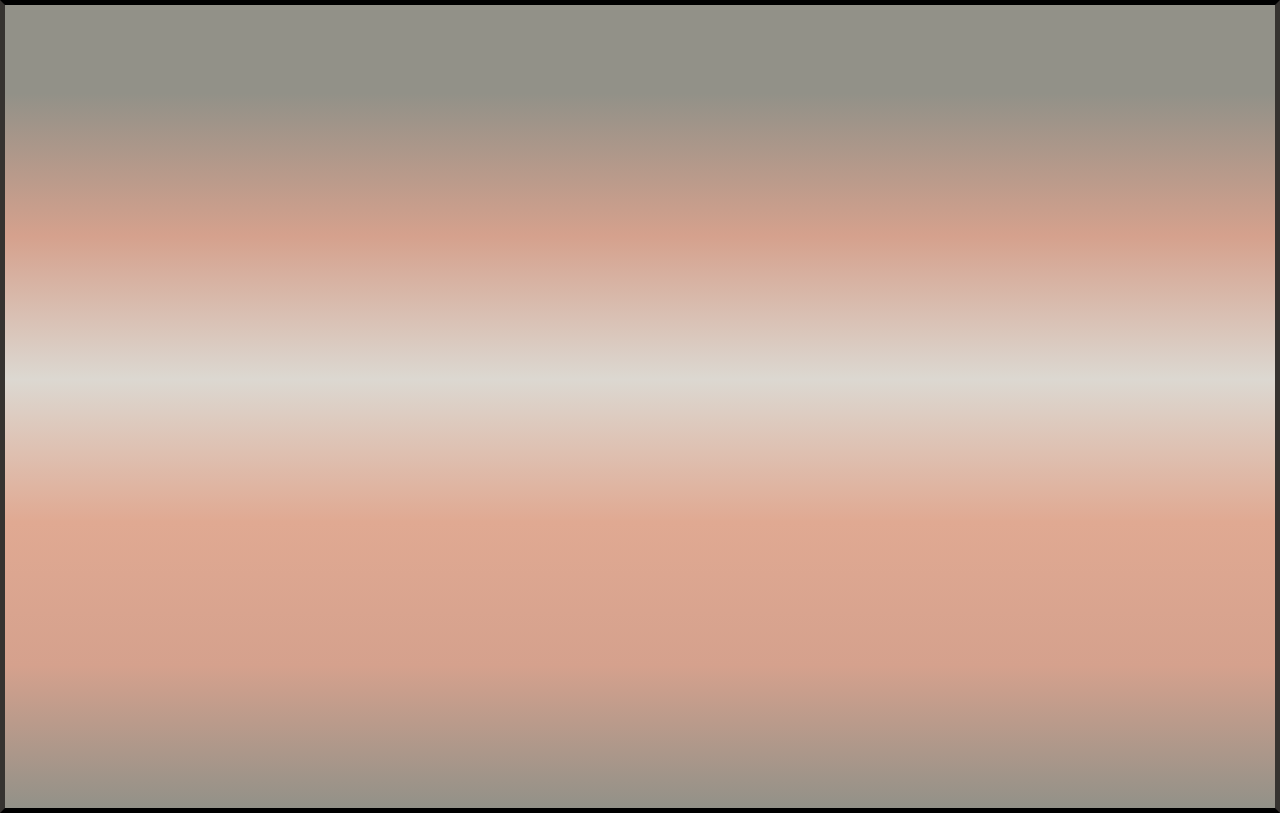
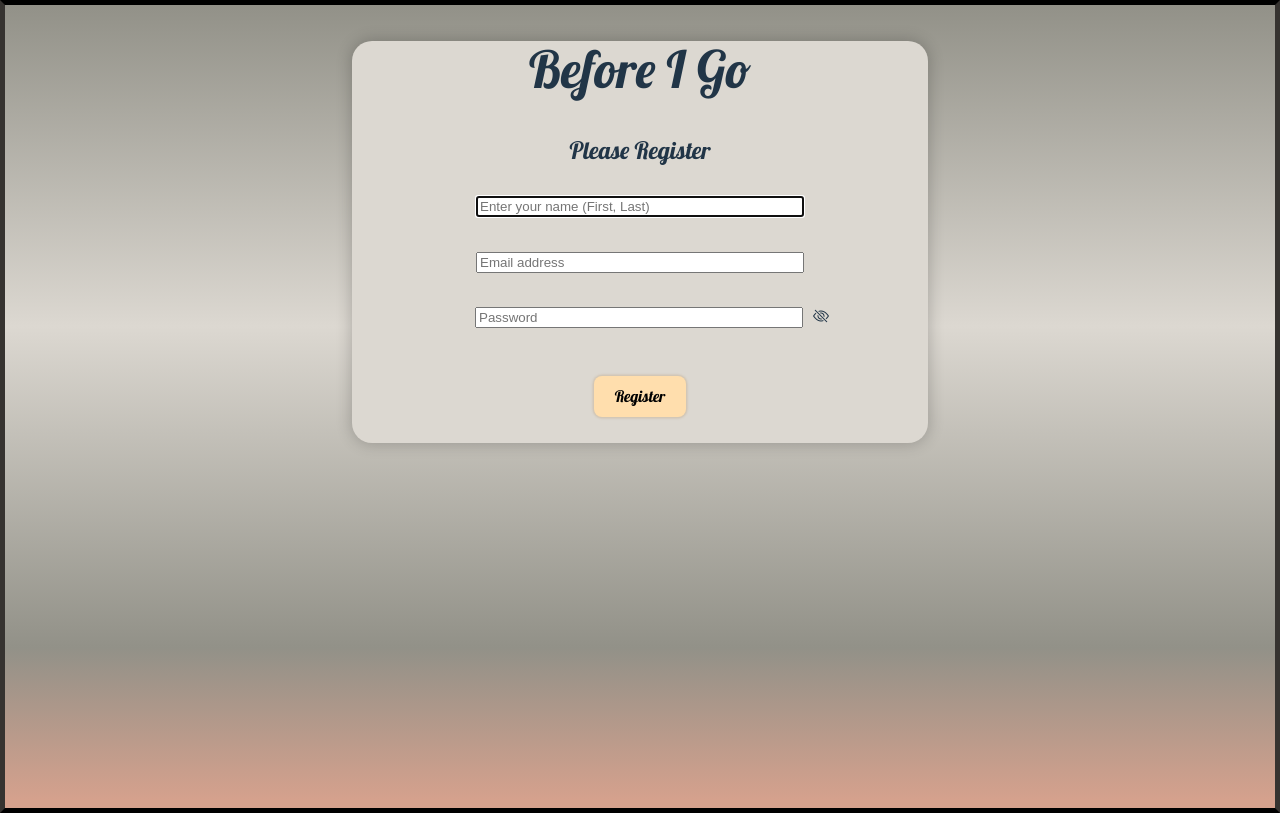
Before and after one commit to Revvvolution/Before-I-Go, a React (Vite) app: page /register in a window 1280 px wide. Built offline with nearby package versions, Linux system fonts and the light colour scheme; sample sign-in values are in the browser's storage; a web font is replaced by a local one.

Commit message:
Added Register component functionality with new creator posting to database, as well as a function for password visibility toggling

```diff
--- a/index.html
+++ b/index.html
@@ -4,6 +4,7 @@
     <meta charset="UTF-8" />
     <link rel="icon" type="image/svg+xml" href="/vite.svg" />
     <link rel="stylesheet" href="./index.css">
+    <link rel="stylesheet" href="https://cdn.jsdelivr.net/npm/bootstrap-icons@1.3.0/font/bootstrap-icons.css">
     <link rel="preconnect" href="https://fonts.googleapis.com">
     <link rel="preconnect" href="https://fonts.gstatic.com" crossorigin>
     <meta name="viewport" content="width=device-width, initial-scale=1.0" />
--- a/src/App.jsx
+++ b/src/App.jsx
@@ -3,13 +3,13 @@ import { Route, Routes } from 'react-router-dom'
 import { Authorized } from './views/Authorized.jsx'
 import { ApplicationViews } from './views/ApplicationViews.jsx'
 import { Login } from './components/auth/Login.jsx'
-/* import { Register } from './components/auth/Register.jsx' */
+import { Register } from './components/auth/Register.jsx'
 
 export const App = () => {
   return (
     <Routes>
       <Route path="/login" element={<Login />} />
-      {/* <Route path="/register" element={<Register />} />  */}
+      <Route path="/register" element={<Register />} />
 
       <Route path="*" element={
         <Authorized>
--- a/src/components/auth/Login.css
+++ b/src/components/auth/Login.css
@@ -42,6 +42,13 @@ fieldset {
 
 .form-group {
     margin-bottom: 1rem;
+    display: inline-block;
+}
+
+.form-group-pass {
+    margin-bottom: 1rem;
+    margin-left: 1.5rem;
+    display: inline-block;
 }
 
 .container-login label {
@@ -68,3 +75,23 @@ fieldset {
 .register-txt {
     margin-top: 1rem;
 }
+
+.bi-eye-slash {
+    margin-left: 10px;
+}
+
+.bi-eye-slash:hover {
+    cursor: pointer;
+    box-shadow: 0 0 20px 5px rgb(255, 255, 255, 0.25);
+    background-color: rgb(255, 255, 255, 0.25);
+}
+
+.bi-eye {
+    margin-left: 10px;
+}
+
+.bi-eye:hover {
+    cursor: pointer;
+    box-shadow: 0 0 20px 5px rgb(255, 255, 255, 0.25);
+    background-color: rgb(255, 255, 255, 0.25);
+}
--- a/src/components/auth/Register.jsx
+++ b/src/components/auth/Register.jsx
@@ -0,0 +1,121 @@
+import { useState } from "react"
+import { useNavigate } from "react-router-dom"
+import "./Login.css"
+import { createUser, getCreatorByEmail } from "../../services/userService.jsx"
+
+export const Register = (props) => {
+
+  const uuid = crypto.randomUUID()
+
+  const [showPassword, setShowPassword] = useState(false);
+
+  const [creator, setCreator] = useState({
+    id: "",
+    name: "",
+    email: "",
+    password: "",
+    viewcode: uuid
+  })
+  let navigate = useNavigate()
+
+  const registerNewCreator = () => {
+    createUser(creator).then((createdUser) => {
+      if (createdUser.hasOwnProperty("id")) {
+        localStorage.setItem(
+          "creator_user",
+          JSON.stringify({
+            id: createdUser.id,
+            name: createdUser.name,
+            viewcode: createdUser.viewcode
+          })
+        )
+
+        navigate("/")
+      }
+    })
+  }
+
+  const handleRegister = (e) => {
+    e.preventDefault()
+    getCreatorByEmail(creator.email).then((response) => {
+      if (response.length > 0) {
+        // Duplicate email. No good.
+        window.alert("Account with that email address already exists")
+      } else {
+        // Good email, create user.
+        registerNewCreator()
+      }
+    })
+  }
+
+  const updateCreator = (evt) => {
+    const copy = { ...creator }
+    copy[evt.target.id] = evt.target.value
+    setCreator(copy)
+  }
+
+    const togglePasswordVisibility = () => {
+      setShowPassword((prevShowPassword) => !prevShowPassword);
+    };
+
+
+
+  return (
+    <main className="container-login" style={{ textAlign: "center" }}>
+      <form className="form-login" onSubmit={handleRegister}>
+        <h1>Before I Go</h1>
+        <h2>Please Register</h2>
+        <fieldset>
+          <div className="form-group">
+            <input
+              onChange={updateCreator}
+              type="text"
+              id="name"
+              className="form-control"
+              placeholder="Enter your name (First, Last)"
+              required
+              autoFocus
+            />
+          </div>
+        </fieldset>
+        <fieldset>
+          <div className="form-group">
+            <input
+              onChange={updateCreator}
+              type="email"
+              id="email"
+              className="form-control"
+              placeholder="Email address"
+              required
+            />
+          </div>
+        </fieldset>
+        <fieldset>
+          <div className="form-group-pass">
+            <input
+              onChange={updateCreator}
+              type={showPassword ? 'text' : 'password'}
+              name="password"
+              id="password"
+              className="form-control"
+              placeholder="Password"
+              required
+            />
+          </div>
+            <i
+                className={`bi ${showPassword ? 'bi-eye' : 'bi-eye-slash'}`}
+                onClick={togglePasswordVisibility}
+                id="togglePassword"
+                ></i>
+        </fieldset>
+        <fieldset>
+          <div className="form-group">
+            <button className="login-btn btn-info" type="submit">
+              Register
+            </button>
+          </div>
+        </fieldset>
+      </form>
+    </main>
+  )
+}
--- a/src/components/home/Home.jsx
+++ b/src/components/home/Home.jsx
@@ -27,7 +27,7 @@ export const Home = ({ currentUser }) => {
             <hr></hr>
             <h1>My Page - Home</h1>
             <hr></hr>
-            <h2>Welcome back, {fName}!</h2>
+            <h2>Welcome, {fName}!</h2>
             </div>
         </>
     )
--- a/src/index.css
+++ b/src/index.css
@@ -45,7 +45,7 @@ body {
   border: 5px solid black;
   border-inline-start-color: var(--jet);
   border-inline-end-color: var(--jet);
-  background: linear-gradient(to bottom, var(--battleship) 11%, var(--buff), var(--lemon-chiffon), var(--melon), var(--buff), var(--battleship));
+  background: linear-gradient(to bottom, var(--battleship), var(--lemon-chiffon), var(--battleship) 80%, var(--buff) 99%);
 }
 
 h1 {
--- a/src/services/userService.jsx
+++ b/src/services/userService.jsx
@@ -14,3 +14,13 @@ export const getCreatorById = (userId) => {
     return fetch(`http://localhost:8088/users?userId=${userId}`)
     .then((res) => res.json())
 }
+
+export const createUser = (user) => {
+    return fetch("http://localhost:8088/users", {
+      method: "POST",
+      headers: {
+        "Content-Type": "application/json",
+      },
+      body: JSON.stringify(user),
+    }).then((res) => res.json())
+}
```
Also changed, not shown: api/database.json (+7 -0 lines).
